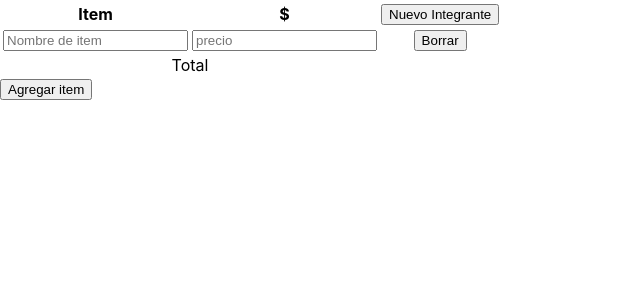
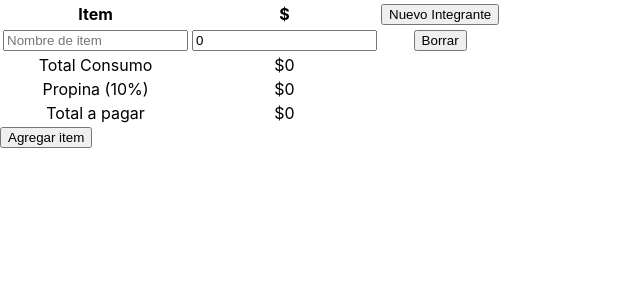
Before and after one commit to muZk/salidas, a React (Create React App) app: page / in a window 1280 px wide. Both pictures are taken after a click on the button "Nuevo gasto". Shown: the top 300 px of the page, without its empty margins (0-640 px from the left). Built offline with nearby package versions, Linux system fonts and the light colour scheme.

Commit message:
feat: add total and tip (#5)

```diff
--- a/src/Expense.js
+++ b/src/Expense.js
@@ -14,7 +14,7 @@ function newItem() {
   return {
     id: nanoid(),
     name: "",
-    amount: 0,
+    price: 0,
   };
 }
 
@@ -139,6 +139,19 @@ export default function Expense() {
     return total;
   };
 
+  const getTotalConsumption = () => {
+    let totalConsumption = 0
+    items.forEach((item) => {
+      totalConsumption += item.price;
+    })
+    return totalConsumption;
+  }
+
+  const getTip = (mount) => {
+    const tipValue = 0.1;
+    return mount * tipValue;
+  }
+
   return (
     <>
       <table>
@@ -245,9 +258,28 @@ export default function Expense() {
         </tbody>
         <tfoot>
           <tr>
-            <td colSpan={2}>Total</td>
+            <td>Total Consumo</td>
+            <td>{formatAmount(getTotalConsumption())}</td>
             {friends.map((friend) => (
               <td key={friend.id}>{formatAmount(getFriendTotal(friend.id))}</td>
+            ))}
+            <td></td>
+          </tr>
+          <tr>
+            <td>Propina (10%)</td>
+            <td>{formatAmount(getTip(getTotalConsumption()))}</td>
+            {friends.map((friend) => (
+              <td key={friend.id}>{formatAmount(getTip(getFriendTotal(friend.id)))}</td>
+            ))}
+            <td></td>
+          </tr>
+          <tr>
+            <td>Total a pagar</td>
+            <td>{formatAmount(getTotalConsumption() + getTip(getTotalConsumption()))}</td>
+            {friends.map((friend) => (
+              <td key={friend.id}>
+                {formatAmount(getFriendTotal(friend.id) + getTip(getFriendTotal(friend.id)))}
+              </td>
             ))}
             <td></td>
           </tr>
```
